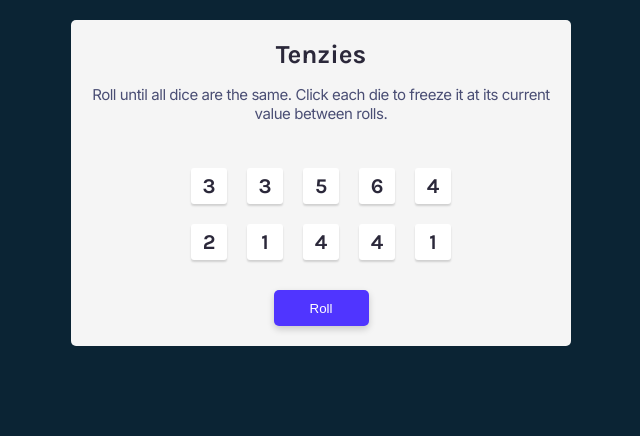
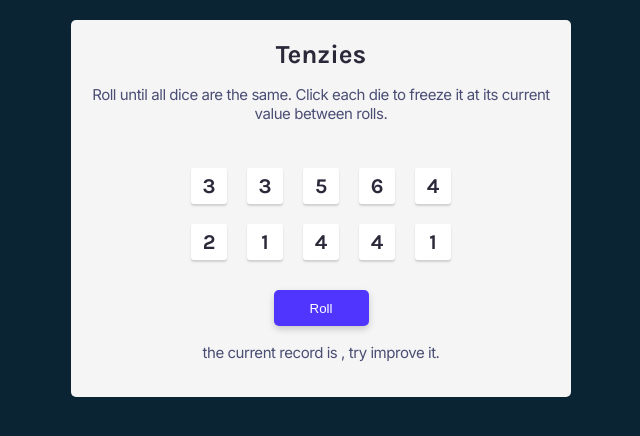
Before and after one commit to amirmgd/Tenzies, a React (Create React App) app: page / in a window 1280 px wide. Shown: the top 436 px of the page, without its empty margins (319-959 px from the left). Built offline with nearby package versions, Linux system fonts and the light colour scheme.

Commit message:
added some changes

```diff
--- a/src/App.js
+++ b/src/App.js
@@ -75,7 +75,6 @@ function App() {
 	return (
 		<div className='main'>
 			{tenzies && <Confetti />}
-
 			<h1 className='title'>Tenzies</h1>
 			<p className='instruction'>
 				Roll until all dice are the same. Click each die to freeze it at its
@@ -85,7 +84,15 @@ function App() {
 			<button className='roll' onClick={rollDice}>
 				{tenzies ? "New Game" : "Roll"}
 			</button>
-
+			{!tenzies && !record && (
+				<p className='instruction'>
+					the current record is{" "}
+					<bold className='current-record-num'>
+						{localStorage.getItem("record")}
+					</bold>
+					, try improve it.
+				</p>
+			)}
 			{tenzies && !record && (
 				<h3 className='records'>
 					Congragulations, you finished the game after {count} rolls
--- a/src/style.css
+++ b/src/style.css
@@ -88,3 +88,8 @@ body{
   font-size: 24px;
   text-decoration: underline;
 }
+.current-record-num{
+  font-weight: 500;
+  font-size: 18px;
+  text-decoration: underline;
+}
```
